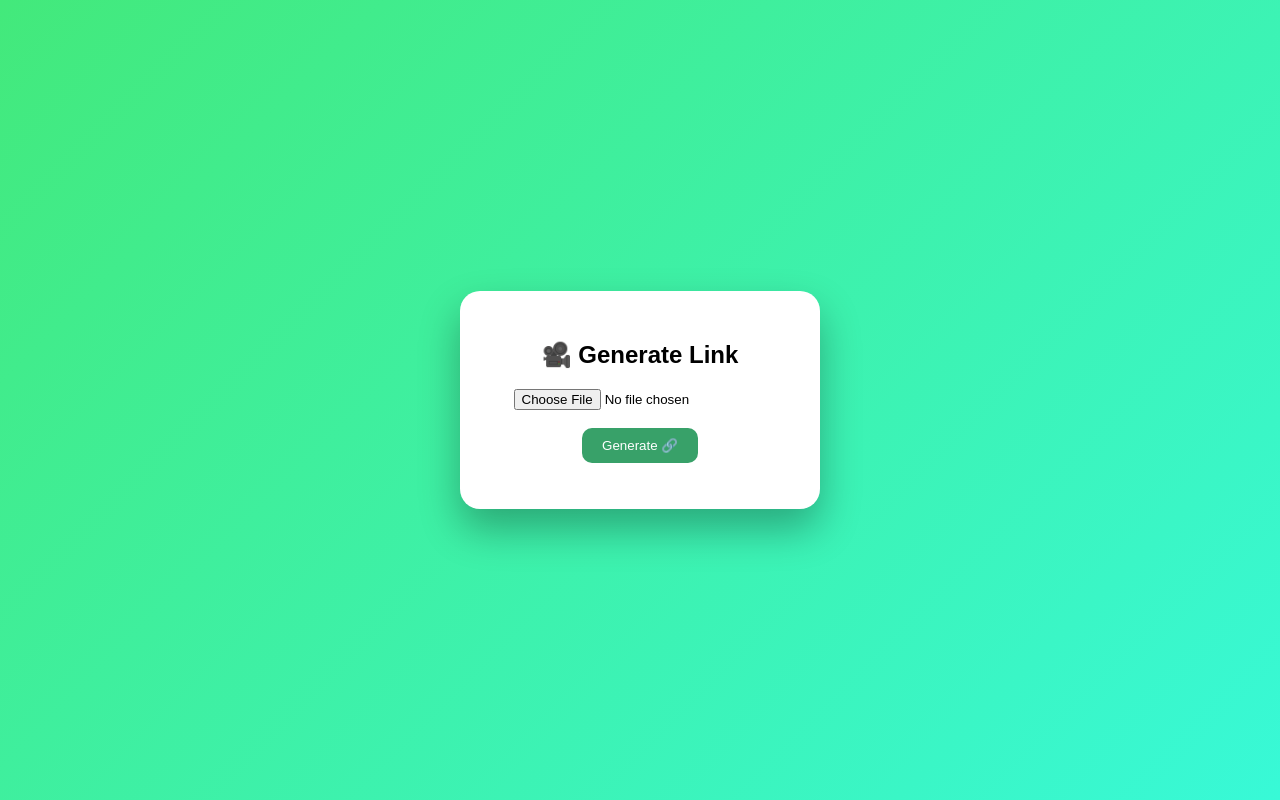
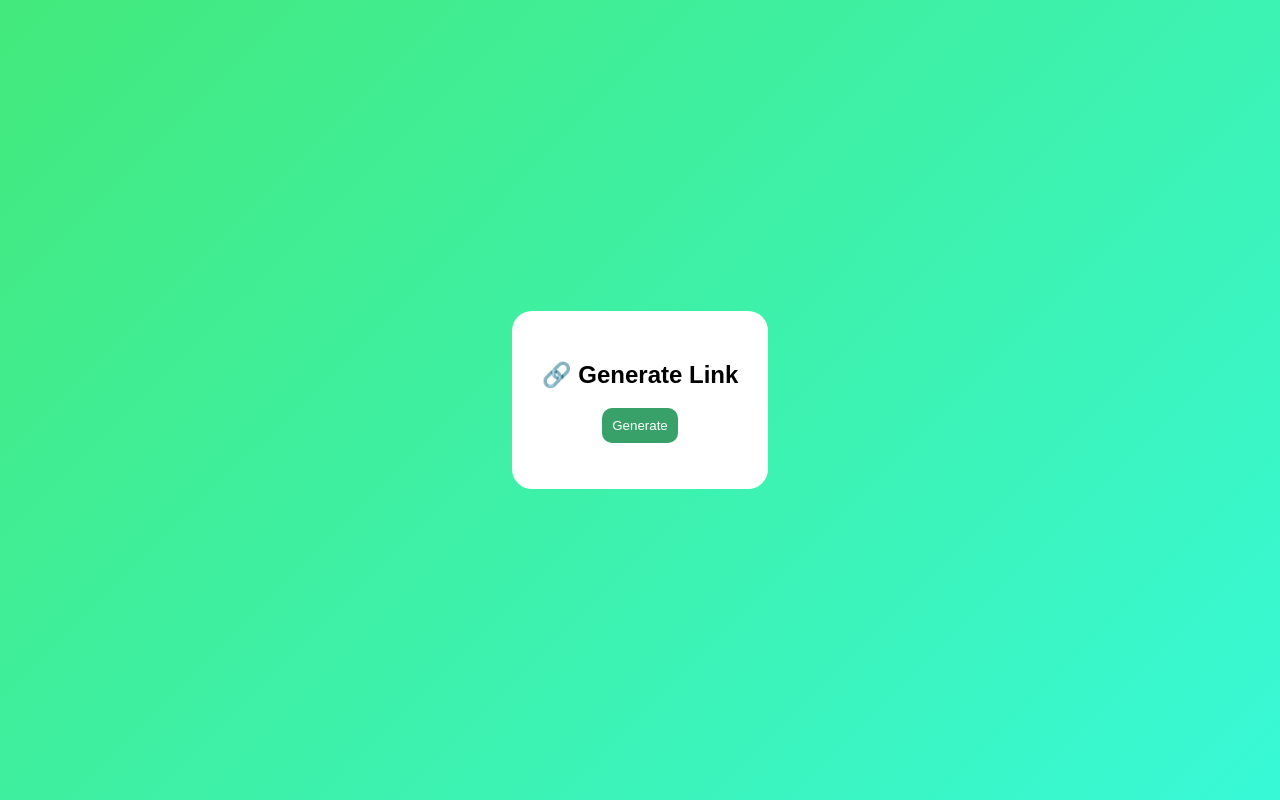
Before and after one commit to Rishitha-777/stego-app, a plain HTML site: page video.html in a window 1280 px wide. Drawn offline with Linux system fonts and the light colour scheme.

Commit message:
Update video.html

```diff
--- a/video.html
+++ b/video.html
@@ -1,7 +1,7 @@
 <!DOCTYPE html>
 <html>
 <head>
-<title>StegApp 🔐</title>
+<title>Generate Link</title>
 <style>
 body{
   margin:0;
@@ -16,29 +16,23 @@ body{
   background:white;
   padding:30px;
   border-radius:20px;
-  box-shadow:0 20px 40px rgba(0,0,0,0.3);
   text-align:center;
-  width:300px;
 }
 button{
   background:#38a169;
   color:white;
+  padding:10px;
   border:none;
-  padding:10px 20px;
   border-radius:10px;
-  cursor:pointer;
 }
-button:hover{background:#2f855a;}
 </style>
 </head>
 <body>
 <div class="card">
-<h2>🎥 Generate Link</h2>
-<input type="file" id="vid"><br><br>
-<button onclick="generateLink()">Generate 🔗</button>
+<h2>🔗 Generate Link</h2>
+<button onclick="generateLink()">Generate</button>
 <p id="link"></p>
 </div>
-
 <script src="script.js"></script>
 </body>
 </html>
```
